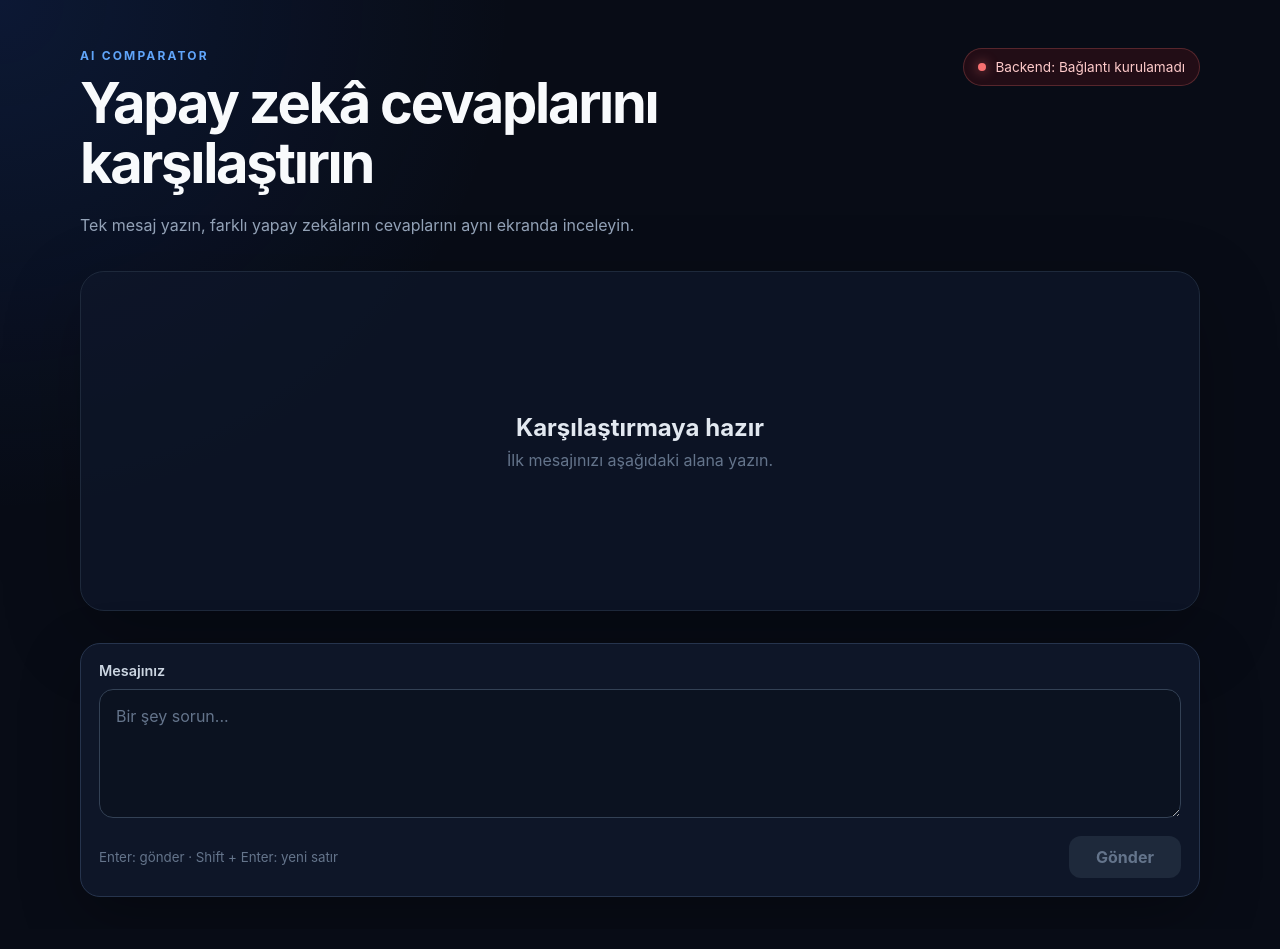
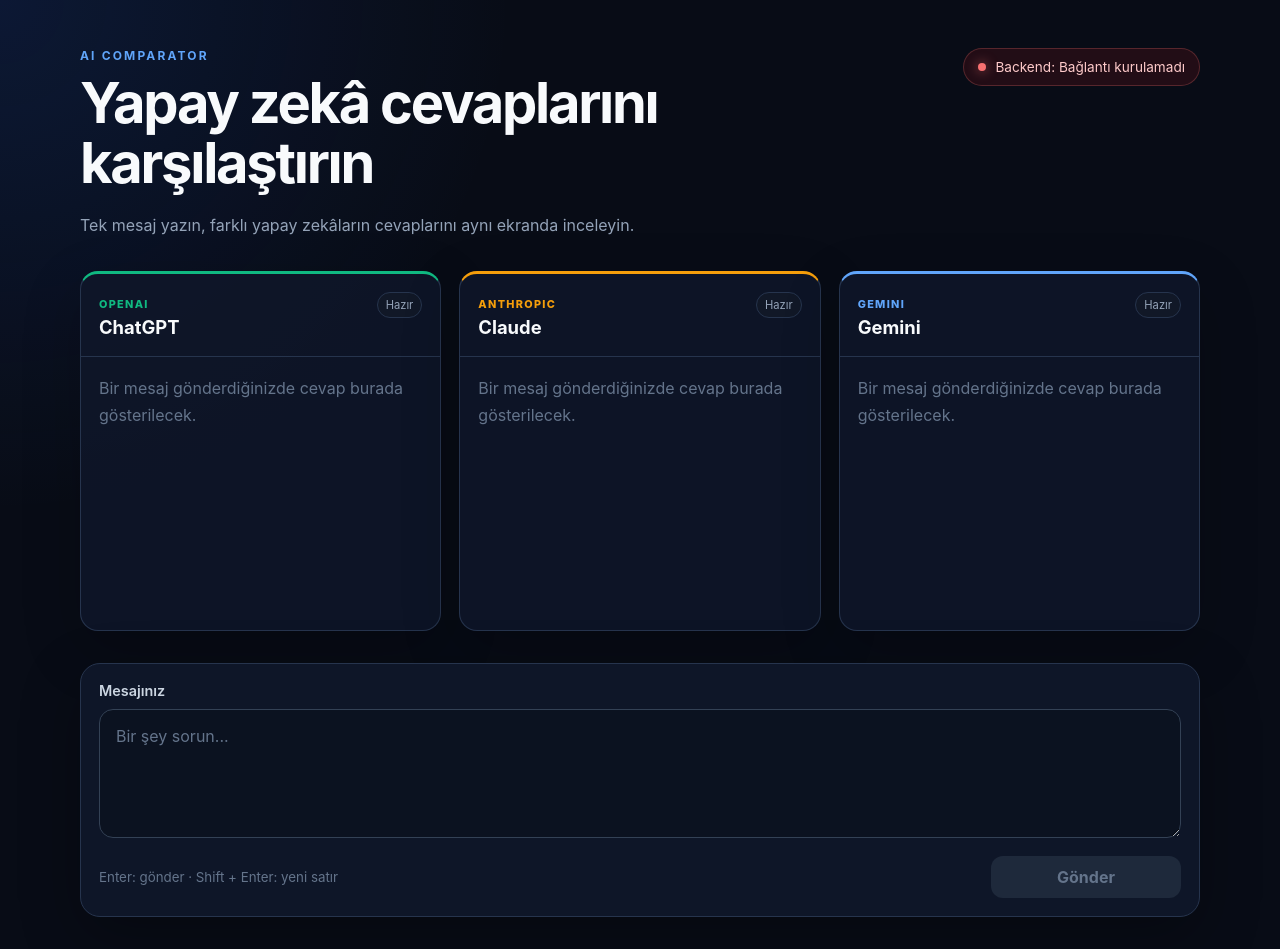
Before and after one commit to alpasrinc/ai-comparator, a React app in the folder frontend/: page / in a window 1280 px wide. Built offline with nearby package versions, Linux system fonts and the light colour scheme; no server answers; the HTML template or start-up script is replaced by a standard one.

Commit message:
feat: add ai comparison panels

```diff
--- a/frontend/src/App.css
+++ b/frontend/src/App.css
@@ -239,3 +239,133 @@
     width: 100%;
   }
 }
+
+.ai-grid {
+  display: grid;
+  grid-template-columns: repeat(3, minmax(0, 1fr));
+  gap: 18px;
+}
+
+.ai-panel {
+  --provider-color: #60a5fa;
+
+  min-width: 0;
+  min-height: 360px;
+  display: flex;
+  flex-direction: column;
+  overflow: hidden;
+  background: rgba(15, 23, 42, 0.82);
+  border: 1px solid #26344d;
+  border-top: 3px solid var(--provider-color);
+  border-radius: 18px;
+  box-shadow: 0 20px 60px rgba(0, 0, 0, 0.2);
+}
+
+.ai-panel--openai {
+  --provider-color: #10b981;
+}
+
+.ai-panel--anthropic {
+  --provider-color: #f59e0b;
+}
+
+.ai-panel--gemini {
+  --provider-color: #60a5fa;
+}
+
+.ai-panel__header {
+  padding: 18px;
+  display: flex;
+  align-items: flex-start;
+  justify-content: space-between;
+  gap: 12px;
+  border-bottom: 1px solid #26344d;
+}
+
+.ai-panel__header h2 {
+  margin: 4px 0 0;
+  color: #f8fafc;
+  font-size: 1.15rem;
+}
+
+.ai-panel__provider-code {
+  color: var(--provider-color);
+  font-size: 0.68rem;
+  font-weight: 800;
+  letter-spacing: 0.12em;
+}
+
+.ai-panel__status {
+  flex: 0 0 auto;
+  padding: 5px 8px;
+  color: #94a3b8;
+  background: #111827;
+  border: 1px solid #26344d;
+  border-radius: 999px;
+  font-size: 0.7rem;
+}
+
+.ai-panel__content {
+  flex: 1;
+  padding: 18px;
+}
+
+.ai-panel__response,
+.ai-panel__placeholder,
+.ai-panel__error {
+  margin: 0;
+  line-height: 1.7;
+  white-space: pre-wrap;
+  overflow-wrap: anywhere;
+}
+
+.ai-panel__response {
+  color: #dbeafe;
+}
+
+.ai-panel__placeholder {
+  color: #64748b;
+}
+
+.ai-panel__error {
+  color: #fca5a5;
+}
+
+.chat-input textarea:disabled {
+  color: #94a3b8;
+  background: #111827;
+  cursor: wait;
+}
+
+.chat-input button {
+  min-width: 190px;
+}
+
+@media (max-width: 980px) {
+  .ai-grid {
+    grid-template-columns: 1fr;
+  }
+
+  .ai-panel {
+    min-height: 260px;
+  }
+}
+
+@media (max-width: 720px) {
+  .ai-grid {
+    gap: 14px;
+  }
+
+  .ai-panel {
+    min-height: 220px;
+  }
+
+  .ai-panel__header,
+  .ai-panel__content {
+    padding: 15px;
+  }
+
+  .chat-input button {
+    min-width: 0;
+  }
+}
--- a/frontend/src/App.jsx
+++ b/frontend/src/App.jsx
@@ -1,21 +1,21 @@
 import { useEffect, useState } from 'react'
+import AiPanel from './components/AiPanel'
 import ChatInput from './components/ChatInput'
+import { compareMessage, getHealth } from './services/api'
 import './App.css'
+
+const PROVIDERS = ['OPENAI', 'ANTHROPIC', 'GEMINI']
 
 function App() {
   const [backendStatus, setBackendStatus] = useState('Kontrol ediliyor...')
   const [backendError, setBackendError] = useState('')
   const [submittedMessage, setSubmittedMessage] = useState('')
+  const [responses, setResponses] = useState([])
+  const [isLoading, setIsLoading] = useState(false)
+  const [comparisonError, setComparisonError] = useState('')
 
   useEffect(() => {
-    fetch('http://localhost:8080/api/health')
-      .then((response) => {
-        if (!response.ok) {
-          throw new Error(`HTTP ${response.status}`)
-        }
-
-        return response.json()
-      })
+    getHealth()
       .then((data) => {
         setBackendStatus(data.status)
       })
@@ -25,8 +25,20 @@
       })
   }, [])
 
-  function handleSend(message) {
+  async function handleSend(message) {
     setSubmittedMessage(message)
+    setResponses([])
+    setComparisonError('')
+    setIsLoading(true)
+
+    try {
+      const data = await compareMessage(message)
+      setResponses(data.responses)
+    } catch (requestError) {
+      setComparisonError(requestError.message)
+    } finally {
+      setIsLoading(false)
+    }
   }
 
   return (
@@ -51,21 +63,32 @@
         </div>
       </header>
 
-      <section className="workspace">
-        {submittedMessage ? (
-          <div className="submitted-message">
-            <span>Son gönderilen mesaj</span>
-            <p>{submittedMessage}</p>
-          </div>
-        ) : (
-          <div className="empty-state">
-            <h2>Karşılaştırmaya hazır</h2>
-            <p>İlk mesajınızı aşağıdaki alana yazın.</p>
-          </div>
-        )}
+      {submittedMessage && (
+        <div className="submitted-message">
+          <span>Gönderilen mesaj</span>
+          <p>{submittedMessage}</p>
+        </div>
+      )}
+
+      <section className="ai-grid" aria-label="Yapay zekâ cevapları">
+        {PROVIDERS.map((provider) => {
+          const providerResponse = responses.find(
+            (response) => response.provider === provider,
+          )
+
+          return (
+            <AiPanel
+              key={provider}
+              provider={provider}
+              response={providerResponse?.content ?? ''}
+              isLoading={isLoading}
+              error={comparisonError}
+            />
+          )
+        })}
       </section>
 
-      <ChatInput onSend={handleSend} />
+      <ChatInput onSend={handleSend} disabled={isLoading} />
     </main>
   )
 }
--- /dev/null
+++ b/frontend/src/components/AiPanel.jsx
@@ -0,0 +1,48 @@
+const PROVIDER_LABELS = {
+  OPENAI: 'ChatGPT',
+  ANTHROPIC: 'Claude',
+  GEMINI: 'Gemini',
+}
+
+function AiPanel({ provider, response, isLoading, error }) {
+  const providerLabel = PROVIDER_LABELS[provider] ?? provider
+
+  return (
+    <article className={`ai-panel ai-panel--${provider.toLowerCase()}`}>
+      <header className="ai-panel__header">
+        <div>
+          <span className="ai-panel__provider-code">{provider}</span>
+          <h2>{providerLabel}</h2>
+        </div>
+
+        <span className="ai-panel__status">
+          {isLoading ? 'Düşünüyor...' : response ? 'Tamamlandı' : 'Hazır'}
+        </span>
+      </header>
+
+      <div className="ai-panel__content">
+        {isLoading && (
+          <p className="ai-panel__placeholder">
+            Yapay zekâ yanıtı bekleniyor...
+          </p>
+        )}
+
+        {!isLoading && error && (
+          <p className="ai-panel__error">{error}</p>
+        )}
+
+        {!isLoading && !error && response && (
+          <p className="ai-panel__response">{response}</p>
+        )}
+
+        {!isLoading && !error && !response && (
+          <p className="ai-panel__placeholder">
+            Bir mesaj gönderdiğinizde cevap burada gösterilecek.
+          </p>
+        )}
+      </div>
+    </article>
+  )
+}
+
+export default AiPanel
--- a/frontend/src/components/ChatInput.jsx
+++ b/frontend/src/components/ChatInput.jsx
@@ -1,15 +1,16 @@
 import { useState } from 'react'
 
-function ChatInput({ onSend }) {
+function ChatInput({ onSend, disabled = false }) {
   const [message, setMessage] = useState('')
 
   const trimmedMessage = message.trim()
   const isEmpty = trimmedMessage.length === 0
+  const cannotSend = isEmpty || disabled
 
   function handleSubmit(event) {
     event.preventDefault()
 
-    if (isEmpty) {
+    if (cannotSend) {
       return
     }
 
@@ -37,13 +38,14 @@
         placeholder="Bir şey sorun..."
         rows="4"
         maxLength="4000"
+        disabled={disabled}
       />
 
       <div className="chat-input__footer">
         <small>Enter: gönder · Shift + Enter: yeni satır</small>
 
-        <button type="submit" disabled={isEmpty}>
-          Gönder
+        <button type="submit" disabled={cannotSend}>
+          {disabled ? 'Cevaplar bekleniyor...' : 'Gönder'}
         </button>
       </div>
     </form>
--- /dev/null
+++ b/frontend/src/services/api.js
@@ -0,0 +1,26 @@
+const API_BASE_URL =
+  import.meta.env.VITE_API_BASE_URL ?? 'http://localhost:8080'
+
+async function request(path, options = {}) {
+  const response = await fetch(`${API_BASE_URL}${path}`, options)
+
+  if (!response.ok) {
+    throw new Error(`İstek başarısız oldu: HTTP ${response.status}`)
+  }
+
+  return response.json()
+}
+
+export function getHealth() {
+  return request('/api/health')
+}
+
+export function compareMessage(message) {
+  return request('/api/chat/compare', {
+    method: 'POST',
+    headers: {
+      'Content-Type': 'application/json',
+    },
+    body: JSON.stringify({ message }),
+  })
+}
```
